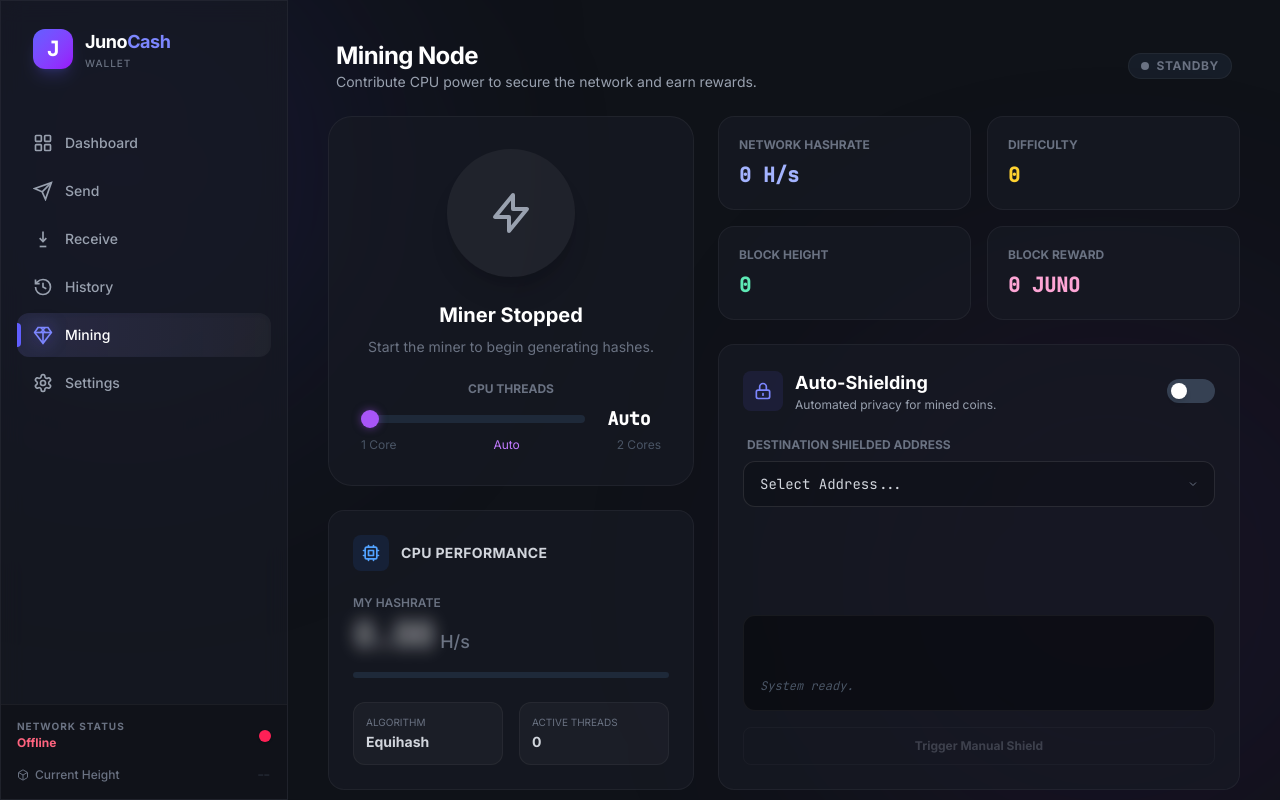
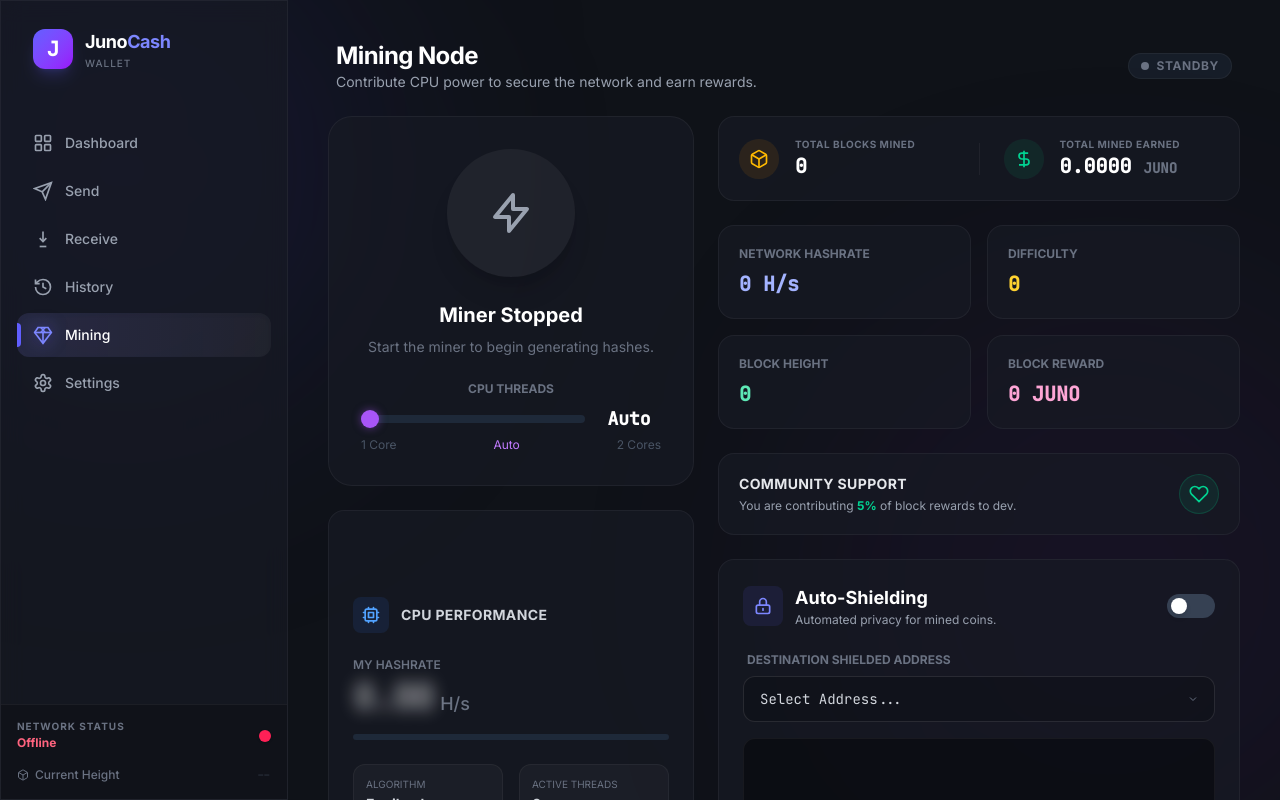
Before and after one commit to fvckgrimm/junocash-wallet, a Vue app: page /mining in a window 1280 px wide. Built offline with nearby package versions, Linux system fonts and the light colour scheme.

Commit message:
feat: mining donations and mined block stats

```diff
--- a/src/stores/nodeStore.ts
+++ b/src/stores/nodeStore.ts
@@ -8,6 +8,7 @@ export const useNodeStore = defineStore('node', {
     rpcUser: localStorage.getItem('rpcUser') || '',
     rpcPass: localStorage.getItem('rpcPass') || '',
     randomxFastMode: localStorage.getItem('randomxFastMode') === 'true',
+    donationPercent: parseInt(localStorage.getItem('donationPercent') || '5'),
     rpcPort: 18232,
     isConnected: false
   }),
@@ -19,23 +20,26 @@ export const useNodeStore = defineStore('node', {
       this.dataDir = localStorage.getItem('dataDir') || '';
       this.rpcUser = localStorage.getItem('rpcUser') || '';
       this.rpcPass = localStorage.getItem('rpcPass') || '';
-      this.randomxFastMode = localStorage.getItem('randomxFastMode') === 'true'; // <--- NEW
+      this.randomxFastMode = localStorage.getItem('randomxFastMode') === 'true';
+      this.donationPercent = parseInt(localStorage.getItem('donationPercent') || '5');
     },
 
-    async saveSettings(bin: string, data: string, user: string, pass: string, randomxFastMode: boolean) {
+    async saveSettings(bin: string, data: string, user: string, pass: string, randomxFastMode: boolean, donation: number) {
       // 1. Update Pinia State
       this.binPath = bin;
       this.dataDir = data;
       this.rpcUser = user;
       this.rpcPass = pass;
       this.randomxFastMode = randomxFastMode;
+      this.donationPercent = donation;
 
       // 2. Save to LocalStorage
       localStorage.setItem('binPath', bin);
       localStorage.setItem('dataDir', data);
       localStorage.setItem('rpcUser', user);
       localStorage.setItem('rpcPass', pass);
-      localStorage.setItem('randomxFastMode', randomxFastMode.toString())
+      localStorage.setItem('randomxFastMode', randomxFastMode.toString());
+      localStorage.setItem('donationPercent', donation.toString());
     }
   }
 });
--- a/src/stores/walletStore.ts
+++ b/src/stores/walletStore.ts
@@ -59,6 +59,15 @@ export const useWalletStore = defineStore('wallet', {
     formattedBalance: (state) => state.balance.total.toFixed(4) + ' JUNO',
     recentTransactions: (state) => {
       return state.transactions.slice().sort((a, b) => b.time - a.time);
+    },
+    minedBlocksCount: (state) => {
+      // 'generate' = confirmed block, 'immature' = waiting for 100 confs
+      return state.transactions.filter(tx => tx.category === 'generate' || tx.category === 'immature').length;
+    },
+    minedTotalAmount: (state) => {
+      return state.transactions
+        .filter(tx => tx.category === 'generate' || tx.category === 'immature')
+        .reduce((sum, tx) => sum + tx.amount, 0);
     }
   },
 
--- a/src/views/Mining.vue
+++ b/src/views/Mining.vue
@@ -23,19 +23,14 @@
         <div class="glass rounded-3xl p-8 relative overflow-hidden flex flex-col items-center justify-center text-center transition-all duration-500"
              :class="isMining ? 'border-purple-500/30 shadow-[0_0_50px_rgba(147,51,234,0.1)]' : 'border-white/5'">
 
-          <!-- Background Ambient Glow -->
           <div class="absolute inset-0 bg-gradient-to-br from-purple-500/10 to-transparent opacity-0 transition-opacity duration-1000" :class="{ 'opacity-100': isMining }"></div>
 
-          <!-- POWER BUTTON -->
           <button
             @click="toggleMining"
             class="relative z-10 w-32 h-32 rounded-full flex items-center justify-center transition-all duration-300 group"
             :class="isMining ? 'bg-gray-900 shadow-[0_0_40px_rgba(168,85,247,0.6)] scale-105' : 'bg-white/5 hover:bg-white/10 shadow-xl active:scale-95'"
           >
-            <!-- Spinning Ring when active -->
             <div class="absolute inset-0 rounded-full border-2 border-dashed border-purple-500/50 animate-spin-slow" v-if="isMining"></div>
-
-            <!-- Icon -->
             <svg class="w-12 h-12 transition-colors duration-300"
                  :class="isMining ? 'text-purple-400 drop-shadow-[0_0_10px_rgba(168,85,247,1)]' : 'text-gray-400 group-hover:text-white'"
                  fill="none" viewBox="0 0 24 24" stroke="currentColor" stroke-width="2">
@@ -50,7 +45,6 @@
             {{ isMining ? 'Allocating CPU cycles to proof-of-work consensus.' : 'Start the miner to begin generating hashes.' }}
           </p>
 
-          <!-- Thread Configuration (only visible when stopped) -->
           <div v-if="!isMining" class="relative z-10 mt-6 w-full max-w-xs">
             <label class="block text-xs font-bold text-gray-500 uppercase mb-2">CPU Threads</label>
             <div class="flex items-center gap-3">
@@ -67,12 +61,7 @@
             </div>
             <div class="flex justify-between text-xs text-gray-600 mt-1">
               <span>1 Core</span>
-              <button
-                @click="selectedThreads = -1"
-                class="text-purple-400 hover:text-purple-300 transition-colors"
-              >
-                Auto
-              </button>
+              <button @click="selectedThreads = -1" class="text-purple-400 hover:text-purple-300 transition-colors">Auto</button>
               <span>{{ maxThreads }} Cores</span>
             </div>
           </div>
@@ -87,7 +76,6 @@
              <h3 class="text-sm font-bold text-gray-300 uppercase tracking-wide">CPU Performance</h3>
           </div>
 
-          <!-- Large Hashrate Display -->
           <div class="mb-6">
             <p class="text-xs text-gray-500 uppercase font-semibold mb-1">My Hashrate</p>
             <div class="flex items-baseline gap-2">
@@ -96,7 +84,6 @@
               </span>
               <span class="text-lg text-gray-500 font-medium">{{ formatHashrateUnit(miningInfo.localsolps) }}</span>
             </div>
-            <!-- Fake visualizer bar -->
             <div class="mt-4 h-1.5 w-full bg-gray-800 rounded-full overflow-hidden">
               <div class="h-full bg-blue-500 rounded-full transition-all duration-1000"
                    :class="{ 'animate-pulse': isMining }"
@@ -120,42 +107,84 @@
 
       </div>
 
-      <!-- RIGHT COLUMN: Network & Privacy -->
+      <!-- RIGHT COLUMN -->
       <div class="lg:col-span-7 flex flex-col gap-6 animate-slide-up" style="animation-delay: 100ms;">
+
+        <!-- MY STATS ROW (New) -->
+        <div class="glass p-5 rounded-2xl border border-white/5 flex items-center justify-between gap-6">
+           <!-- Blocks Mined -->
+           <div class="flex-1 flex items-center gap-4">
+              <div class="w-10 h-10 rounded-full bg-amber-500/10 flex items-center justify-center text-amber-400">
+                <svg width="20" height="20" viewBox="0 0 24 24" fill="none" stroke="currentColor" stroke-width="2"><path d="M21 16V8a2 2 0 0 0-1-1.73l-7-4a2 2 0 0 0-2 0l-7 4A2 2 0 0 0 3 8v8a2 2 0 0 0 1 1.73l7 4a2 2 0 0 0 2 0l7-4A2 2 0 0 0 21 16z"/><polyline points="3.27 6.96 12 12.01 20.73 6.96"/><line x1="12" y1="22.08" x2="12" y2="12"/></svg>
+              </div>
+              <div>
+                <p class="text-[10px] text-gray-500 font-bold uppercase tracking-wider">Total Blocks Mined</p>
+                <p class="text-xl font-mono font-bold text-white">{{ wallet.minedBlocksCount }}</p>
+              </div>
+           </div>
+
+           <div class="w-px h-8 bg-white/5"></div>
+
+           <!-- Earnings -->
+           <div class="flex-1 flex items-center gap-4">
+              <div class="w-10 h-10 rounded-full bg-emerald-500/10 flex items-center justify-center text-emerald-400">
+                <svg width="20" height="20" viewBox="0 0 24 24" fill="none" stroke="currentColor" stroke-width="2"><path d="M12 2v20M17 5H9.5a3.5 3.5 0 0 0 0 7h5a3.5 3.5 0 0 1 0 7H6"/></svg>
+              </div>
+              <div>
+                <p class="text-[10px] text-gray-500 font-bold uppercase tracking-wider">Total Mined Earned</p>
+                <p class="text-xl font-mono font-bold text-white">{{ wallet.minedTotalAmount.toFixed(4) }} <span class="text-sm text-gray-500">JUNO</span></p>
+              </div>
+           </div>
+        </div>
 
         <!-- NETWORK STATS GRID -->
         <div class="grid grid-cols-2 gap-4">
-          <!-- Network Hash -->
           <div class="glass p-5 rounded-2xl border border-white/5 hover:bg-white/[0.02] transition-colors">
             <div class="text-xs text-gray-500 font-bold uppercase mb-2">Network Hashrate</div>
             <div class="text-xl font-mono font-bold text-indigo-300">
               {{ formatHashrate(miningInfo.networksolps) }}
             </div>
           </div>
-
-          <!-- Difficulty -->
           <div class="glass p-5 rounded-2xl border border-white/5 hover:bg-white/[0.02] transition-colors">
             <div class="text-xs text-gray-500 font-bold uppercase mb-2">Difficulty</div>
             <div class="text-xl font-mono font-bold text-amber-300">
               {{ formatDiff(miningInfo.difficulty) }}
             </div>
           </div>
-
-          <!-- Block Height -->
           <div class="glass p-5 rounded-2xl border border-white/5 hover:bg-white/[0.02] transition-colors">
             <div class="text-xs text-gray-500 font-bold uppercase mb-2">Block Height</div>
             <div class="text-xl font-mono font-bold text-emerald-300">
               {{ miningInfo.blocks.toLocaleString() }}
             </div>
           </div>
-
-          <!-- Reward -->
           <div class="glass p-5 rounded-2xl border border-white/5 hover:bg-white/[0.02] transition-colors">
             <div class="text-xs text-gray-500 font-bold uppercase mb-2">Block Reward</div>
             <div class="text-xl font-mono font-bold text-pink-300">
               {{ miningInfo.reward }} JUNO
             </div>
           </div>
+        </div>
+
+        <!-- DONATION STATUS -->
+        <div class="glass p-5 rounded-2xl border border-white/5 flex items-center justify-between gap-4">
+           <div>
+             <h3 class="text-sm font-bold text-gray-200 uppercase tracking-wide mb-1">Community Support</h3>
+             <p class="text-xs text-gray-400">
+               <span v-if="node.donationPercent > 0">
+                 You are contributing <span class="text-emerald-400 font-bold">{{ node.donationPercent }}%</span> of block rewards to dev.
+               </span>
+               <span v-else>
+                 Donations are currently disabled.
+               </span>
+             </p>
+           </div>
+
+           <div class="w-10 h-10 rounded-full flex items-center justify-center border transition-colors"
+                :class="node.donationPercent > 0 ? 'bg-emerald-500/10 border-emerald-500/20 text-emerald-400' : 'bg-white/5 border-white/5 text-gray-600'">
+              <svg width="20" height="20" viewBox="0 0 24 24" fill="none" stroke="currentColor" stroke-width="2">
+                <path d="M20.84 4.61a5.5 5.5 0 0 0-7.78 0L12 5.67l-1.06-1.06a5.5 5.5 0 0 0-7.78 7.78l1.06 1.06L12 21.23l7.78-7.78 1.06-1.06a5.5 5.5 0 0 0 0-7.78z"></path>
+              </svg>
+           </div>
         </div>
 
         <!-- AUTO-SHIELDING CONSOLE -->
@@ -171,7 +200,6 @@
               </div>
             </div>
 
-            <!-- Toggle Switch -->
             <button
               @click="autoShieldEnabled = !autoShieldEnabled"
               class="w-12 h-6 rounded-full p-1 transition-colors duration-300 ease-in-out relative"
@@ -185,7 +213,6 @@
           </div>
 
           <div class="flex-1 flex flex-col gap-4">
-             <!-- Target Address Selector -->
              <div class="relative group">
                 <label class="block text-xs font-bold text-gray-500 uppercase mb-2 ml-1">Destination Shielded Address</label>
                 <div class="relative">
@@ -202,7 +229,6 @@
                 </div>
              </div>
 
-             <!-- Console Log Output -->
              <div class="mt-auto bg-black/40 rounded-xl p-4 border border-white/5 font-mono text-xs h-24 overflow-y-auto custom-scrollbar flex flex-col-reverse">
                 <div v-if="lastOperation" class="text-emerald-400">
                   <span class="text-gray-600">[{{ new Date().toLocaleTimeString() }}]</span> Success: OpID {{ lastOperation.substring(0, 12) }}...
@@ -249,7 +275,7 @@ const lastOperation = ref('');
 
 // Thread configuration
 const maxThreads = ref(navigator.hardwareConcurrency || 4);
-const selectedThreads = ref(-1); // -1 = auto (uses ~half)
+const selectedThreads = ref(-1);
 
 // Data State
 const miningInfo = reactive({
@@ -265,8 +291,9 @@ let statsInterval: any = null;
 let shieldInterval: any = null;
 
 onMounted(async () => {
+  await node.loadSettings();
+
   await wallet.fetchAddresses();
-  // Auto-select first unified address
   const uni = wallet.addresses.find(a => a.startsWith('j1'));
   if (uni) shieldToAddress.value = uni;
   else if (wallet.addresses.length > 0) shieldToAddress.value = wallet.addresses[0];
@@ -302,7 +329,7 @@ async function fetchMiningInfo() {
 
 async function toggleMining() {
   const newState = !isMining.value;
-  isMining.value = newState; // Optimistic update
+  isMining.value = newState;
 
   try {
     await invoke('set_mining', {
@@ -315,16 +342,15 @@ async function toggleMining() {
     setTimeout(fetchMiningInfo, 1000);
   } catch(e) {
     console.error(e);
-    isMining.value = !newState; // Revert on error
+    isMining.value = !newState;
   }
 }
 
-// Watcher for Auto-Shielding
 watch(autoShieldEnabled, (enabled) => {
   if (enabled) {
     shieldInterval = setInterval(() => {
         if(isMining.value) performShield();
-    }, 300000); // 5 minutes
+    }, 300000);
   } else {
     clearInterval(shieldInterval);
   }
@@ -355,7 +381,6 @@ function formatHashrate(val: number) {
   return val.toFixed(2) + ' H/s';
 }
 
-// Splitters for the large UI display
 function formatHashrateNumber(val: number) {
   if (!val) return '0.00';
   if (val >= 1_000_000) return (val / 1_000_000).toFixed(2);
--- a/src/views/Settings.vue
+++ b/src/views/Settings.vue
@@ -1,10 +1,10 @@
 <template>
-  <div class="max-w-4xl mx-auto h-full flex flex-col p-2">
+  <div class="max-w-4xl mx-auto min-h-full flex flex-col p-2 pb-20">
 
     <!-- Header -->
     <div class="mb-8 px-2 animate-fade-in">
       <h1 class="text-2xl font-bold text-white tracking-tight">System Configuration</h1>
-      <p class="text-gray-400 text-sm">Configure your local node connection and storage paths.</p>
+      <p class="text-gray-400 text-sm">Configure your local node connection, mining preferences, and storage paths.</p>
     </div>
 
     <!-- Main Settings Card -->
@@ -116,32 +116,33 @@
           <div class="bg-amber-500/10 border border-amber-500/20 rounded-lg p-3 flex gap-3">
              <svg class="text-amber-400 shrink-0" width="20" height="20" viewBox="0 0 24 24" fill="none" stroke="currentColor" stroke-width="2"><circle cx="12" cy="12" r="10"/><line x1="12" y1="8" x2="12" y2="12"/><line x1="12" y1="16" x2="12.01" y2="16"/></svg>
              <p class="text-xs text-amber-200/80 leading-relaxed">
-               These credentials must match your local <span class="font-mono text-amber-100">junocash.conf</span> file. If you launch the node via this wallet, we will attempt to configure this automatically.
+               These credentials must match your local <span class="font-mono text-amber-100">junocash.conf</span> file.
              </p>
           </div>
         </div>
 
-        <!-- SECTION 3: PERFORMANCE OPTIONS -->
+        <!-- SECTION 3: MINING & PERFORMANCE -->
         <div class="space-y-5">
            <div class="flex items-center gap-3 border-b border-white/5 pb-2">
             <div class="p-1.5 bg-purple-500/20 rounded text-purple-400">
-              <svg width="18" height="18" viewBox="0 0 24 24" fill="none" stroke="currentColor" stroke-width="2"><path d="M13 10V3L4 14h7v7l9-11h-7z"/></svg>
+              <svg width="18" height="18" viewBox="0 0 24 24" fill="none" stroke="currentColor" stroke-width="2"><path d="M12 2v20M2 12h20" /></svg>
             </div>
-            <h2 class="text-sm font-bold text-gray-200 uppercase tracking-wider">Mining Performance</h2>
+            <h2 class="text-sm font-bold text-gray-200 uppercase tracking-wider">Mining Configuration</h2>
           </div>
 
-          <div class="flex items-center justify-between p-4 bg-white/[0.02] rounded-xl border border-white/5">
+          <!-- RandomX Fast Mode Toggle -->
+          <div class="flex items-center justify-between p-4 bg-white/[0.02] rounded-xl border border-white/5 transition-colors hover:bg-white/[0.04]">
             <div class="flex-1">
               <div class="flex items-center gap-2 mb-1">
                 <h3 class="text-sm font-bold text-white">RandomX Fast Mode</h3>
-                <span class="px-2 py-0.5 text-[10px] font-bold uppercase bg-purple-500/20 text-purple-300 rounded">Requires 2GB RAM</span>
+                <span class="px-2 py-0.5 text-[10px] font-bold uppercase bg-purple-500/20 text-purple-300 rounded">2GB RAM</span>
+                <span class="ml-2 text-[10px] text-gray-500 uppercase tracking-wide">(Requires Restart)</span>
               </div>
               <p class="text-xs text-gray-400 leading-relaxed max-w-2xl">
-                Uses a large lookup table (~2GB) for faster mining. Significantly improves hashrate but increases memory usage. Only applies when launching the node from this wallet.
+                Allocates ~2GB of memory for a faster RandomX lookup table. Significantly improves hashrate.
               </p>
             </div>
 
-            <!-- Toggle Switch -->
             <button
               @click="randomxFastMode = !randomxFastMode"
               class="ml-4 w-12 h-6 rounded-full p-1 transition-colors duration-300 ease-in-out relative flex-shrink-0"
@@ -152,6 +153,43 @@
                 :class="randomxFastMode ? 'translate-x-6' : 'translate-x-0'"
               ></div>
             </button>
+          </div>
+
+          <!-- Developer Donation Slider -->
+          <div class="p-5 bg-white/[0.02] rounded-xl border border-white/5 space-y-4 transition-colors hover:bg-white/[0.04]">
+             <div class="flex justify-between items-center">
+                <div>
+                   <div class="flex items-center gap-2">
+                     <h3 class="text-sm font-bold text-white">Developer Donation</h3>
+                     <span class="text-[10px] text-gray-500 uppercase tracking-wide">(Requires Restart)</span>
+                   </div>
+                   <p class="text-xs text-gray-400 mt-1">Automatically donate a percentage of block rewards to the Juno Cash developers.</p>
+                </div>
+                <div class="text-right">
+                   <span class="text-2xl font-mono font-bold"
+                         :class="donationPercent > 0 ? 'text-emerald-400' : 'text-gray-500'">
+                      {{ donationPercent }}%
+                   </span>
+                </div>
+             </div>
+
+             <!-- Slider -->
+             <div class="relative pt-1">
+                <input
+                  type="range"
+                  v-model.number="donationPercent"
+                  min="0" max="100" step="1"
+                  class="w-full h-2 bg-gray-700 rounded-lg appearance-none cursor-pointer accent-emerald-500"
+                />
+             </div>
+
+             <div class="flex justify-between text-[10px] text-gray-500 font-bold uppercase tracking-wider">
+               <span>0% (Disabled)</span>
+               <span>25%</span>
+               <span>50%</span>
+               <span>75%</span>
+               <span>100%</span>
+             </div>
           </div>
         </div>
 
@@ -218,7 +256,8 @@ const binPath = ref('');
 const dataDir = ref('');
 const rpcUser = ref('');
 const rpcPass = ref('');
-const randomxFastMode = ref(false); // <--- NEW
+const randomxFastMode = ref(false);
+const donationPercent = ref(5); // Default 5%
 const showPass = ref(false);
 
 // UI State
@@ -235,7 +274,8 @@ onMounted(async () => {
   dataDir.value = node.dataDir;
   rpcUser.value = node.rpcUser;
   rpcPass.value = node.rpcPass;
-  randomxFastMode.value = node.randomxFastMode; // <--- NEW
+  randomxFastMode.value = node.randomxFastMode;
+  donationPercent.value = node.donationPercent;
 });
 
 // Actions
@@ -255,7 +295,8 @@ async function saveToStore() {
     dataDir.value,
     rpcUser.value,
     rpcPass.value,
-    randomxFastMode.value // <--- NEW
+    randomxFastMode.value,
+    donationPercent.value
   );
 }
 
@@ -277,16 +318,18 @@ async function launchNode() {
   await saveToStore();
 
   try {
+    // Pass all parameters to the Rust backend
     await invoke('launch_node', {
       binPath: binPath.value,
       dataDir: dataDir.value,
       rpcPort: node.rpcPort,
       rpcUser: node.rpcUser,
       rpcPass: node.rpcPass,
-      randomxFastMode: randomxFastMode.value // <--- NEW
+      randomxFastMode: randomxFastMode.value,
+      donationPercent: donationPercent.value
     });
 
-    setStatus('success', `Node launch command sent${randomxFastMode.value ? ' with RandomX Fast Mode' : ''}. Establishing connection...`);
+    setStatus('success', `Node launch command sent. Donations set to ${donationPercent.value}%.`);
 
     // Attempt to verify connection shortly after
     setTimeout(() => {
@@ -327,4 +370,28 @@ async function connectOnly() {
 .fade-leave-to {
   opacity: 0;
 }
+
+/* Custom range slider styling for Webkit */
+input[type="range"]::-webkit-slider-thumb {
+  -webkit-appearance: none;
+  appearance: none;
+  width: 16px;
+  height: 16px;
+  border-radius: 50%;
+  background: #10B981; /* Emerald-500 */
+  cursor: pointer;
+  box-shadow: 0 0 10px rgba(16, 185, 129, 0.4);
+  margin-top: -4px; /* Align vertical center if needed */
+}
+
+/* For Firefox */
+input[type="range"]::-moz-range-thumb {
+  width: 16px;
+  height: 16px;
+  border-radius: 50%;
+  background: #10B981;
+  cursor: pointer;
+  border: none;
+  box-shadow: 0 0 10px rgba(16, 185, 129, 0.4);
+}
 </style>
```
Also changed, not shown: 1 other file (tests, documents, lock files or other folders).
